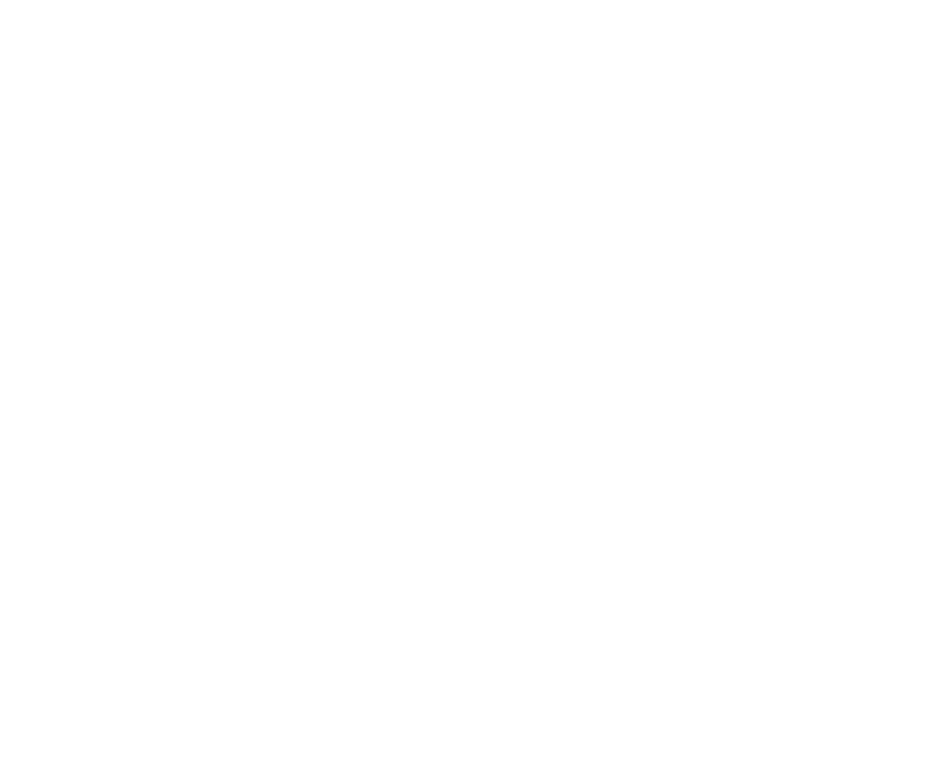
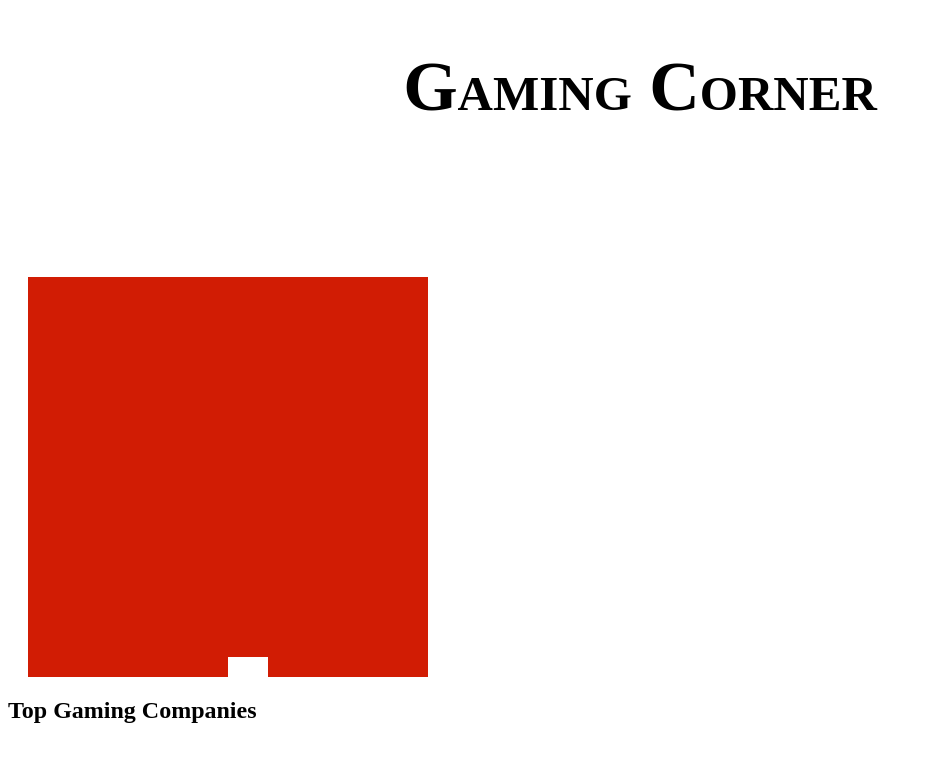
Before and after one commit to jenninrivera/gaming-corner-project, a plain HTML site: page index.html in a window 1280 px wide. Shown: the whole page, without its empty margins (0-933 px from the left). Drawn offline with Linux system fonts and the light colour scheme; no server answers.

Commit message:
small changes mainly html and css

```diff
--- a/index.html
+++ b/index.html
@@ -1,13 +1,22 @@
 <!DOCTYPE html>
 <html lang="en">
 <head>
-  <title>Game Corner</title>
+  <header>
+    <h1>Gaming Corner</h1>
+  </header>
+  <link rel="stylesheet" type="text/css" href="style.css">
 </head>
 <body>
   <div id="game">
     <div id="player" style="bottom: 0px; left: 200px;"></div>
     <div id="rock" style="bottom: 200px; left: 200px;"></div>
   </div>
+  <div id="fact-bar">
+    <h2>Top Gaming Companies</h2>
+    <ul id="companies">
+
+    </ul>
+  </div>
   <script defer type="text/javascript" src="index.js"></script>
 </body>
 </html>
--- a/index.js
+++ b/index.js
@@ -1,3 +1,6 @@
+fetch('http://localhost:3000/games')
+.then(response => response.json())
+
 let score = 0;
 let health = 1;
 const player = document.getElementById("player");
--- a/style.css
+++ b/style.css
@@ -1,7 +1,8 @@
 #game {
     background-color: #d11c04;
     height: 400px;
-    margin: 0 auto;
+    margin-left: 20px;
+    margin-top: 150px;
     overflow: hidden;
     position: relative;
     text-align: center;
@@ -13,3 +14,7 @@
     position: absolute;
     width: 40px;
   }
+  h1 {
+    text-align: center;
+    font: small-caps 700 70px serif;
+  }
```
